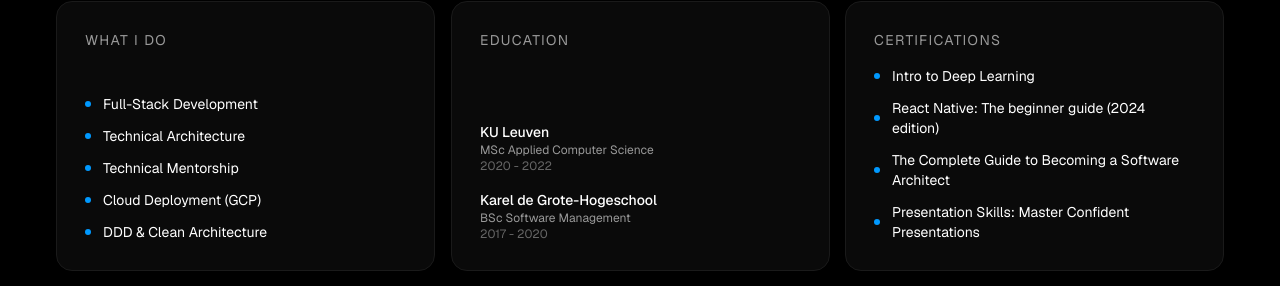
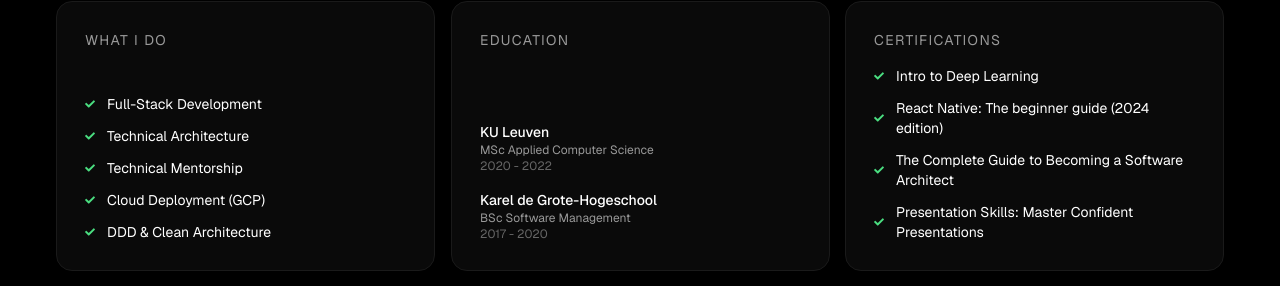
Before and after one commit to antonthomas/bluejay, a Next.js app: page / in a window 1280 px wide. Shown: the part 1464-1750 px from the top of the page. Built offline with nearby package versions, Linux system fonts and the light colour scheme.

Commit message:
bullets to checks

```diff
--- a/app/components/BulletList.tsx
+++ b/app/components/BulletList.tsx
@@ -1,3 +1,5 @@
+import { FaCheck } from "react-icons/fa";
+
 interface BulletListProps {
   items: string[];
 }
@@ -7,7 +9,7 @@ export function BulletList({ items }: BulletListProps) {
     <ul className="space-y-3">
       {items.map((item) => (
         <li key={item} className="flex items-center gap-3 text-sm">
-          <div className="h-1.5 w-1.5 shrink-0 rounded-full bg-accent" />
+          <FaCheck className="shrink-0 text-[#4ade80]" size={10} />
           {item}
         </li>
       ))}
```
